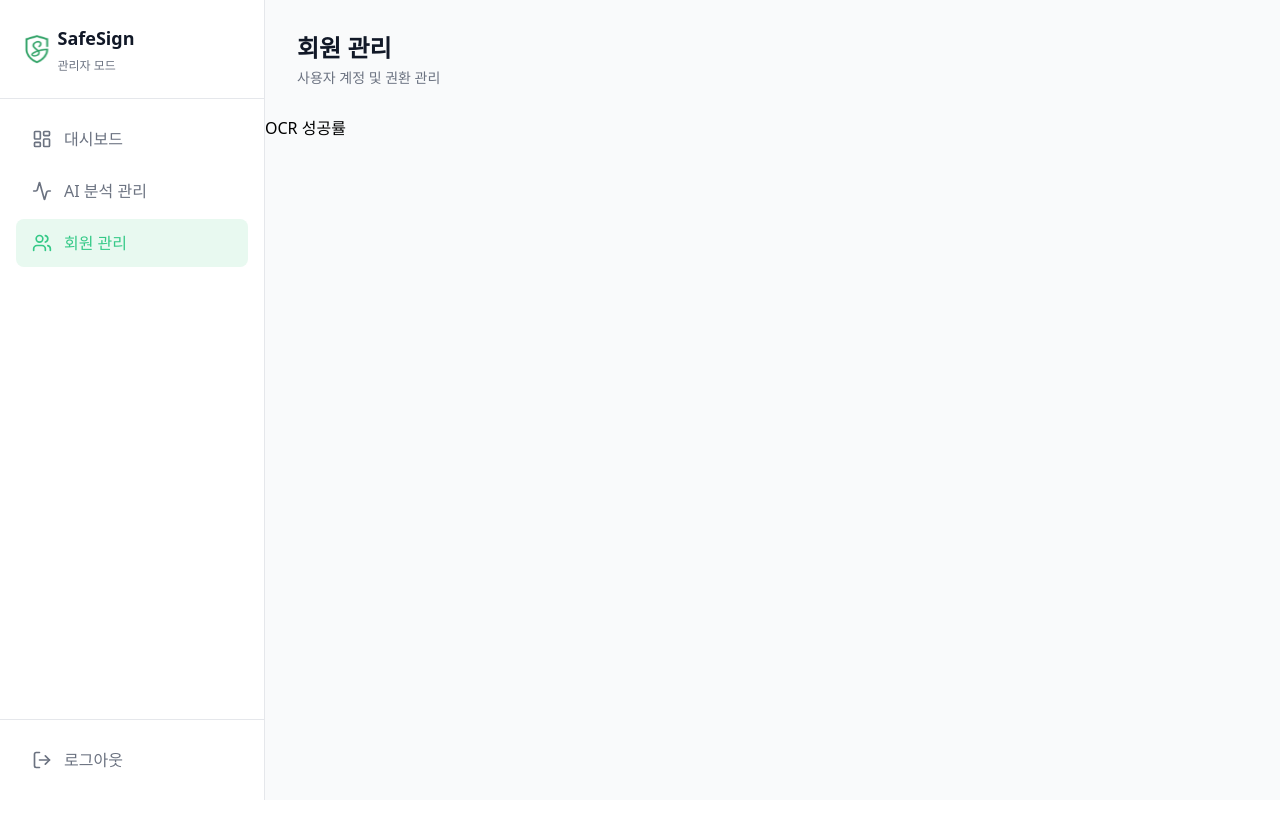
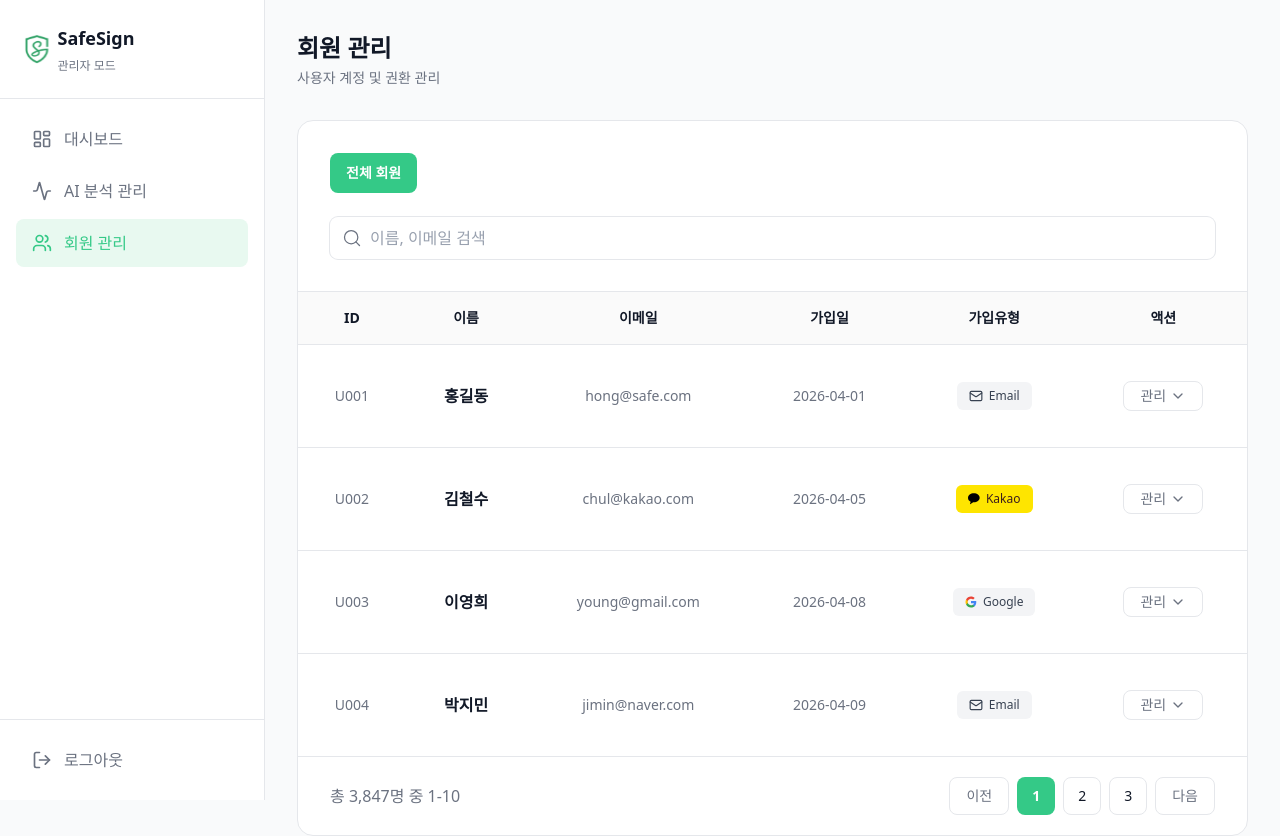
Before and after one commit to SafeSignProject/safeSign-frontend, a React (Vite) app: page /users-management in a window 1280 px wide. Before the commit the page ends 800 px from the top, so only its background shows below. Built offline with nearby package versions, Linux system fonts and the light colour scheme; a web font is replaced by a local one.

Commit message:
feat: 페이지 UI 구현

```diff
--- a/src/components/admin/AnalysisManagement.tsx
+++ b/src/components/admin/AnalysisManagement.tsx
@@ -85,7 +85,6 @@ const AnalysisManagement = () => {
             <div className='mt-6 grid grid-cols-4'>
               <div>
                 <p className='text-xs text-dark-gray'>OCR 상태</p>
-
                 <div className='flex items-center gap-1.5 text-dark mt-1'>
                   <CircleCheck size={16} className='text-primary' />
                   <span className='text-sm leading-5'>{log.ocrTime}</span>
@@ -94,19 +93,16 @@ const AnalysisManagement = () => {
 
               <div>
                 <p className='text-xs text-dark-gray'>분석 시간</p>
-
                 <p className=' mt-1 text-sm leading-5 text-dark'>{log.analysisTime}</p>
               </div>
 
               <div>
                 <p className='text-xs text-dark-gray'>위험도 점수</p>
-
                 <p className='mt-1 text-sm leading-5 text-dark'>{log.riskScore}</p>
               </div>
 
               <div>
                 <p className='text-xs text-dark-gray'>발견된 이슈</p>
-
                 <p className='mt-1 text-sm leading-5 text-dark'>{log.issueCount}</p>
               </div>
             </div>
--- /dev/null
+++ b/src/components/admin/UserManagement.tsx
@@ -0,0 +1,185 @@
+import clsx from 'clsx';
+import { ChevronDown, Mail, Search, TriangleAlert, User } from 'lucide-react';
+
+import { KakaoIcon, GoogleIcon } from '@/assets';
+import { Input } from '@/components/common';
+import { useState } from 'react';
+
+const USERS = [
+  {
+    id: 'U001',
+    name: '홍길동',
+    email: 'hong@safe.com',
+    joinedAt: '2026-04-01',
+    provider: 'Email',
+  },
+  {
+    id: 'U002',
+    name: '김철수',
+    email: 'chul@kakao.com',
+    joinedAt: '2026-04-05',
+    provider: 'Kakao',
+  },
+  {
+    id: 'U003',
+    name: '이영희',
+    email: 'young@gmail.com',
+    joinedAt: '2026-04-08',
+    provider: 'Google',
+  },
+  {
+    id: 'U004',
+    name: '박지민',
+    email: 'jimin@naver.com',
+    joinedAt: '2026-04-09',
+    provider: 'Email',
+  },
+];
+
+const UserManagement = () => {
+  const [keyword, setKeyword] = useState('');
+  const [openMenuId, setOpenMenuId] = useState<string | null>(null);
+
+  return (
+    <section className='w-full rounded-2xl border border-light-gray bg-white pt-8'>
+      <article className='px-8'>
+        <div className='inline-block rounded-lg bg-primary px-4 py-2 text-sm font-semibold leading-6 text-white'>
+          전체 회원
+        </div>
+
+        <div className='mt-6'>
+          <Input
+            isSearch={true}
+            placeholder='이름, 이메일 검색'
+            value={keyword}
+            onChange={(e) => setKeyword(e.target.value)}
+            className='rounded-lg'
+          />
+        </div>
+      </article>
+
+      <article className='mt-8 overflow-hidden border-t border-light-gray'>
+        <table className='w-full border-collapse'>
+          <thead className='bg-[#FAFAFA]'>
+            <tr className='border-b border-light-gray text-sm font-semibold text-dark'>
+              <th className='py-4'>ID</th>
+              <th>이름</th>
+              <th>이메일</th>
+              <th>가입일</th>
+              <th>가입유형</th>
+              <th>액션</th>
+            </tr>
+          </thead>
+
+          <tbody>
+            {USERS.map((user) => {
+              const isOpen = openMenuId === user.id;
+
+              return (
+                <tr
+                  key={user.id}
+                  className='border-b border-light-gray text-center text-sm last:border-b-0'
+                >
+                  <td className='px-6 py-9 font-medium text-dark-gray'>{user.id}</td>
+                  <td className='px-6 py-9 text-base font-semibold text-dark'>{user.name}</td>
+                  <td className='px-6 py-9 text-dark-gray'>{user.email}</td>
+                  <td className='px-6 py-9 text-dark-gray'>{user.joinedAt}</td>
+                  <td className='px-6 py-9'>
+                    <span
+                      className={clsx(
+                        'inline-flex items-center gap-1.5 rounded-md px-3 py-1.5 text-xs font-medium',
+                        user.provider === 'Email' && 'bg-[#F3F4F6] text-[#374151]',
+                        user.provider === 'Kakao' && 'bg-[#FEE500] text-[#3C1E1E]',
+                        user.provider === 'Google' && 'bg-[#F3F4F6] text-[#374151]',
+                      )}
+                    >
+                      {user.provider === 'Email' && <Mail size={14} />}
+
+                      {user.provider === 'Kakao' && <KakaoIcon width={12} height={12} />}
+
+                      {user.provider === 'Google' && <GoogleIcon width={12} height={12} />}
+
+                      {user.provider}
+                    </span>
+                  </td>
+
+                  <td className='relative px-6 py-9'>
+                    <div className='flex justify-center'>
+                      <button
+                        type='button'
+                        className='flex items-center justify-between gap-1 rounded-lg border border-light-gray bg-white px-4 py-1 text-dark-gray transition hover:brightness-95 active:brightness-90'
+                        onClick={() => {
+                          setOpenMenuId((prev) => (prev === user.id ? null : user.id));
+                        }}
+                      >
+                        관리
+                        <ChevronDown
+                          size={16}
+                          className={clsx(
+                            'text-dark-gray transition-transform duration-300 ease-in-out',
+                            isOpen ? 'rotate-180' : 'rotate-0',
+                          )}
+                        />
+                      </button>
+                    </div>
+
+                    {isOpen && (
+                      <div className='absolute right-10 top-18 z-40 w-45 overflow-hidden rounded-lg border border-light-gray bg-white py-2 shadow-lg duration-150'>
+                        <button
+                          type='button'
+                          className='flex items-center gap-3 w-full px-4 py-2.5 text-left text-sm text-dark font-medium transition-colors hover:bg-gray-50'
+                        >
+                          <User size={16} />
+                          상세정보
+                        </button>
+                        <button
+                          type='button'
+                          className='flex items-center gap-3 w-full px-4 py-2.5 text-left text-sm text-dark font-medium transition-colors hover:bg-gray-50'
+                        >
+                          <Search size={16} />
+                          분석이력
+                        </button>
+                        <div className='my-1 border-t border-light-gray' />
+                        <button
+                          type='button'
+                          className='flex items-center gap-3 w-full px-4 py-2.5 text-left text-sm text-[#D92D20] font-medium transition-colors hover:bg-red-50'
+                        >
+                          <TriangleAlert size={16} />
+                          회원삭제
+                        </button>
+                      </div>
+                    )}
+                  </td>
+                </tr>
+              );
+            })}
+          </tbody>
+        </table>
+
+        <div className='flex items-center justify-between border-t border-light-gray px-8 py-5'>
+          <p className='font-medium leading-6 text-dark-gray'>총 3,847명 중 1-10</p>
+
+          <div className='flex items-center gap-2'>
+            <button className='rounded-lg h-9.5 border border-light-gray px-4 text-sm leading-5 font-medium text-dark-gray transition hover:brightness-95 active:brightness-90 bg-white'>
+              이전
+            </button>
+            <button className='flex h-9.5 w-9.5 items-center justify-center rounded-lg bg-primary text-sm font-semibold leading-5 text-white transition hover:brightness-95 active:brightness-90'>
+              1
+            </button>
+            <button className='flex h-9.5 w-9.5 items-center justify-center rounded-lg border border-light-gray text-sm font-medium leading-5 text-dark transition hover:brightness-95 active:brightness-90 bg-white'>
+              2
+            </button>
+            <button className='flex h-9.5 w-9.5 items-center justify-center rounded-lg border border-light-gray text-sm font-medium leading-5 text-dark transition hover:brightness-95 active:brightness-90 bg-white'>
+              3
+            </button>
+            <button className='rounded-lg h-9.5 border border-light-gray px-4  text-sm leading-5 font-medium text-dark-gray transition hover:brightness-95 active:brightness-90 bg-white'>
+              다음
+            </button>
+          </div>
+        </div>
+      </article>
+    </section>
+  );
+};
+
+export default UserManagement;
--- a/src/layouts/AdminLayout.tsx
+++ b/src/layouts/AdminLayout.tsx
@@ -7,8 +7,10 @@ const AdminLayout = () => {
     <div className='flex min-h-screen bg-[#F9FAFB]'>
       <AdminSidebar />
 
-      <main className='ml-66.25 min-h-screen w-full'>
-        <Outlet />
+      <main className='ml-66.25 flex-1'>
+        <div className='mx-auto w-full max-w-7xl'>
+          <Outlet />
+        </div>
       </main>
     </div>
   );
--- a/src/pages/admin/UsersManagementPage.tsx
+++ b/src/pages/admin/UsersManagementPage.tsx
@@ -1,3 +1,4 @@
+import UserManagement from '@/components/admin/UserManagement';
 import AdminCommonHeader from '@/components/header/AdminCommonHeader';
 
 const UsersManagementPage = () => {
@@ -5,10 +6,8 @@ const UsersManagementPage = () => {
     <div className='w-full'>
       <AdminCommonHeader title='회원 관리' desc='사용자 계정 및 권환 관리' />
 
-      <div>
-        <div>
-          <p>OCR 성공률</p>
-        </div>
+      <div className='flex flex-col gap-6 px-8'>
+        <UserManagement />
       </div>
     </div>
   );
```
